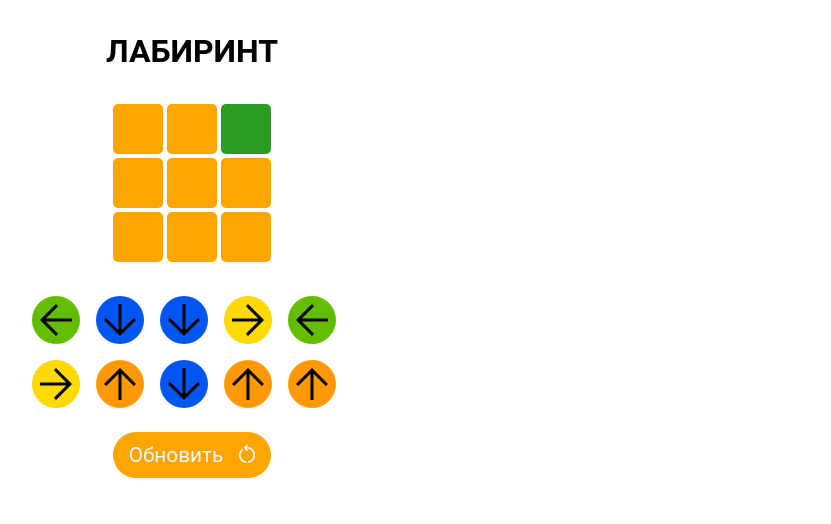
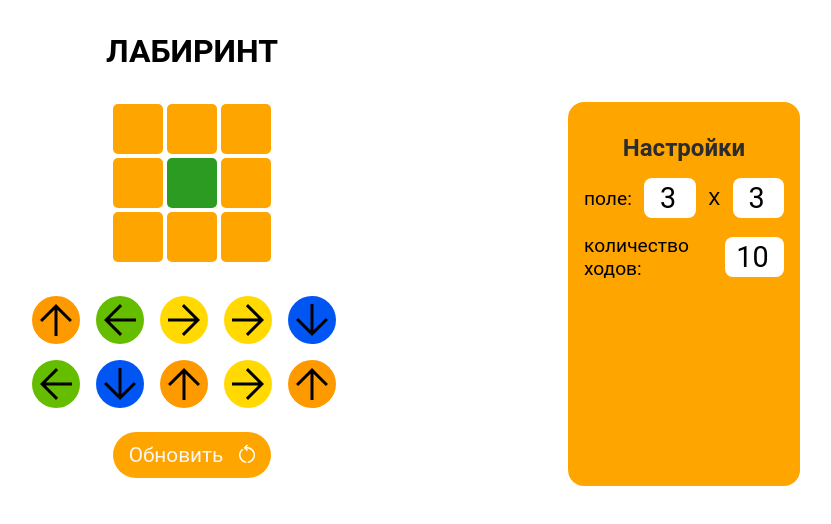
Before and after one commit to krok101/labyrinth, a React (Create React App) app: page / in a window 1280 px wide. Shown: the top 524 px of the page, without its empty margins (448-1279 px from the left). Built offline with nearby package versions, Linux system fonts and the light colour scheme.

Commit message:
feat: settings

```diff
--- a/src/components/game/GameLabyrinth.jsx
+++ b/src/components/game/GameLabyrinth.jsx
@@ -1,22 +1,26 @@
-import config from './config'
+import { useSelector } from 'react-redux/es/exports'
 import Block from './block/Block'
 import styles from './styles.module.css'
-import { useState } from 'react'
+import { useMemo, useState } from 'react'
 import { generateLevel } from './halpers'
 import { ReactComponent as Restart } from '../../assets/icons/restart.svg'
 import { ReactComponent as Arrow} from '../../assets/icons/arrow.svg'
+import Settings from './settings/Settings'
 
 const GameLabyrinth = () => {
-  const [levelInfo, setLevelInfo] = useState(generateLevel());
+  const fieldSize = useSelector((state) => state.fieldSize)
+  const countSteps = useSelector((state) => state.countSteps)
+  const [levelInfo, setLevelInfo] = useState(generateLevel(fieldSize, countSteps));
   const [clickPosition, setClickPosition] = useState([]); // progress, end
 
   const onClickByBlock = (pos) => setClickPosition(pos)
   const getField = () => {
-    const x = config.fieldSize[0]
-    const y = config.fieldSize[1]
+    const x = fieldSize[0]
+    const y = fieldSize[1]
     const { start, finish } = levelInfo
     const arrOfBlock = []
     const GameLabyrinthResult = (finish[0] === clickPosition[0] && clickPosition[1] === finish[1])
+
 
     const getDataForBlock = (pos) => {
       let mode = 'orange'
@@ -47,7 +51,7 @@ const GameLabyrinth = () => {
 
     for (let i = 0; i < y; i ++) {
       for (let j = 0; j < x; j++)
-        arrOfBlock.push(<Block key={y * i + j} data={getDataForBlock([j, i])} />)
+        arrOfBlock.push(<Block data={getDataForBlock([j, i])} />)
       // Добавляем перенос строки
       arrOfBlock.push(<div className={styles.space}/>)
     }
@@ -56,11 +60,17 @@ const GameLabyrinth = () => {
   }
 
   const restart = () => {
-    setLevelInfo(generateLevel());
+    setLevelInfo(generateLevel(fieldSize, countSteps));
     setClickPosition([]);
   }
 
+  useMemo(() => {
+    restart();
+  }, [countSteps, fieldSize]);
+
   return (
+    <>
+      <Settings />
       <div>
         <div className={`${styles.container} ${clickPosition.length ? styles.overlay : ''}`}>
           {getField()}
@@ -70,6 +80,7 @@ const GameLabyrinth = () => {
         </div>
         <button onClick={restart} className={styles.button}>Обновить<Restart className={styles.updateIcon}/></button>
       </div>
+    </>
   )
 }
 
--- a/src/components/game/config.js
+++ /dev/null
@@ -1,4 +0,0 @@
-export default {
-  fieldSize: [3, 3], // x, y
-  countSteps: 10,
-}
--- a/src/components/game/halpers.js
+++ b/src/components/game/halpers.js
@@ -1,9 +1,7 @@
-import config from "./config"
-
 const random = (min, max) => Math.floor(Math.random() * (max - min + 1) + min);
 
-export const generateLevel = () => {
-  const startPoint = [random(0, config.fieldSize[0] - 1), random(0, config.fieldSize[1] - 1)]
+export const generateLevel = (fieldSize, countSteps = 10) => {
+  const startPoint = [random(0, fieldSize[0] - 1), random(0, fieldSize[1] - 1)]
   const path = []
   const finish = [...startPoint]
 
@@ -13,11 +11,11 @@ export const generateLevel = () => {
     const rightDirection = []
     if (finish[0] > 0)
       rightDirection.push('left')
-    if (finish[0] < config.fieldSize[0] - 1)
+    if (finish[0] < fieldSize[0] - 1)
       rightDirection.push('right')
     if (finish[1] > 0)
       rightDirection.push('top')
-    if (finish[1] < config.fieldSize[1] - 1)
+    if (finish[1] < fieldSize[1] - 1)
       rightDirection.push('bottom')
 
     // случайно выбираем направление
@@ -34,7 +32,7 @@ export const generateLevel = () => {
       finish[1]  += 1;
   }
 
-  for (let i = 0; i < config.countSteps; i++)
+  for (let i = 0; i < countSteps; i++)
     getNextStep();
 
   return {
--- /dev/null
+++ b/src/components/game/settings/Settings.jsx
@@ -0,0 +1,41 @@
+import styles from './styles.module.css'
+import { useSelector, useDispatch } from 'react-redux';
+import { setFieldSize, setCountSteps } from '../../../store/actionCreators';
+
+const Settings = () => {
+  const fieldSize = useSelector((state) => state.fieldSize)
+  const countSteps = useSelector(state => state.countSteps)
+  const dispatch = useDispatch()
+
+  const changeInput = (e, input) => {
+    let newValue = +e.target.value
+    if (input === 2 && countSteps > 0) {
+      dispatch(setCountSteps(newValue))
+      return
+    }
+    // размеры полня
+    if (newValue < 2) return
+    const copyFieldSize = [...fieldSize]
+    copyFieldSize[input] = newValue
+    dispatch(setFieldSize(copyFieldSize))
+  }
+
+  return (
+    <div className={styles.container}>
+      <h2 className={styles.title}>Настройки</h2>
+
+      <div className={styles.row}>
+        <p>поле:</p>
+        <input className={styles.input} value={fieldSize[0]} onChange={(e) => changeInput(e, 0)} type="number" />
+        <p>X</p>
+        <input className={styles.input} value={fieldSize[1]} onChange={(e) => changeInput(e, 1)} type="number" />
+      </div>
+      <div className={styles.row}>
+        <p>количество ходов:</p>
+        <input className={styles.input + ' ' + styles.inputSteps} value={countSteps} onChange={(e) => changeInput(e, 2)} type="number" />
+      </div>
+    </div>
+  )
+}
+
+export default Settings
--- /dev/null
+++ b/src/components/game/settings/styles.module.css
@@ -0,0 +1,37 @@
+.container {
+  background: orange;
+  width: 200px;
+  border-radius: 1rem;
+  padding: 2rem 1rem;
+  position: absolute;
+  height: 20rem;
+  right: 2rem;
+}
+
+.title {
+  color: rgb(44, 44, 44);
+  text-align: center;
+  font-family: Roboto;
+}
+
+.input {
+  height: 2.5rem;
+  width: 2.5rem;
+  border: 0;
+  border-radius: .5rem;
+  text-align: center;
+  font-size: 1.8rem;
+  padding-left: 0.7rem;
+}
+
+.inputSteps {
+  width: 3rem;
+}
+
+.row {
+  display: flex;
+  align-items: center;
+  justify-content: space-between;
+  font-size: 1.2rem;
+  margin-top: 1rem;
+}
--- /dev/null
+++ b/src/store/actionCreators.js
@@ -0,0 +1,11 @@
+import { SET_FIELD_SIZE, SET_COUNT_STEPS } from './actions'
+
+export const setFieldSize = (payload) => ({
+  type: SET_FIELD_SIZE,
+  payload
+})
+
+export const setCountSteps = (payload) => ({
+  type: SET_COUNT_STEPS,
+  payload
+})
--- /dev/null
+++ b/src/store/actions.js
@@ -0,0 +1,2 @@
+export const SET_FIELD_SIZE = 'SET_FIELD_SIZE'
+export const SET_COUNT_STEPS = 'SET_COUNT_STEPS'
--- a/src/store/reducer.js
+++ b/src/store/reducer.js
@@ -1,9 +1,14 @@
+import { SET_FIELD_SIZE, SET_COUNT_STEPS } from './actions'
+
 const initialState = {
-
+  countSteps: 10,
+  fieldSize: [3, 3]
 }
 
 const rootReducer = (state = initialState, { type, payload }) => {
   switch (type) {
+    case SET_FIELD_SIZE: return { ...state, fieldSize: payload }
+    case SET_COUNT_STEPS: return { ...state, countSteps: payload }
     default: return state
   }
 }
```
Lines whose indentation alone changed are shown as unchanged.
